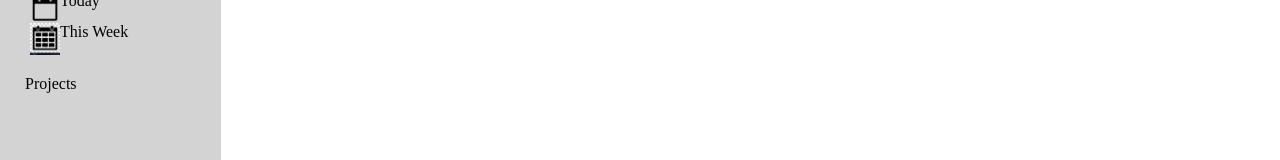
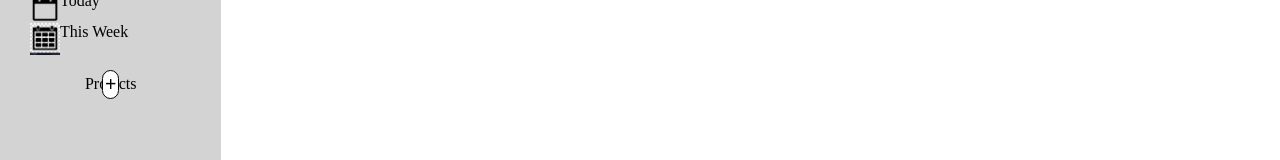
Before and after one commit to Sawaian/todo, a website built with webpack: page dist/index.html in a window 1280 px wide. Shown: the part 163-323 px from the top of the page. Built offline with nearby package versions, Linux system fonts and the light colour scheme.

Commit message:
flex item isn't a flex item under projects. Confusing. Need to look into.

```diff
--- a/src/project.js
+++ b/src/project.js
@@ -12,10 +12,10 @@ const project = (() =>{
         console.log(projectArray);
     }
 
+
+
     function addProject(){
-
         projectArray.push(newProject)
-
     }
 
     function projectList(){
@@ -23,6 +23,7 @@ const project = (() =>{
         if(projectClicked === 0){
             document.getElementById("projectInput").style.display = "flex";
             projectClicked = 1;
+
         }
 
         else if (projectClicked === 1){
@@ -31,7 +32,7 @@ const project = (() =>{
         }
     }
 
-    document.getElementById("projects").addEventListener("click", () => {
+    document.getElementById("addProject").addEventListener("click", () => {
 
         projectList();
         console.log("project added.")
--- a/src/sidebar.js
+++ b/src/sidebar.js
@@ -59,9 +59,14 @@ const sideBar = (() => {
 const projectDom = (() => {
 
     let addProjectField = document.createElement("input");
-    addProjectField.setAttribute("class", "input");
-    addProjectField.setAttribute("id","projectInput");
-    sideBar.projects.appendChild(addProjectField);
+            addProjectField.setAttribute("class", "input");
+                addProjectField.setAttribute("id","projectInput");
+            sideBar.projects.appendChild(addProjectField);
+
+    let addProject = document.createElement("div");
+            addProject.setAttribute("id","addProject");
+            addProject.textContent = "+";
+                sideBar.projects.appendChild(addProject)
 
 
 })();
--- a/src/styles.css
+++ b/src/styles.css
@@ -71,6 +71,13 @@ html{
     order: 3;
 }
 
+#projects{
+    display: flex;
+    flex-direction: column;
+    justify-content: center;
+    align-items: center;
+}
+
 .modalTask{
     display:flex;
     width: 500px;
@@ -98,7 +105,7 @@ html{
 }
 
 
-.addTask{
+.addTask, #addProject{
     background-color: white;
     border-radius: 20px;
     border: thin solid;
@@ -106,14 +113,15 @@ html{
     font-size: 20px;
     font-weight: bold;
     max-width: 24px;
-    justify-content: center;
-    align-items: center;
     padding: 2px;
     display: flex;
     position: absolute;
+    margin: 10px;
+}
+
+.addTask{
     bottom: 0;
     right: 14px;
-    margin: 10px;
 }
 
 .taskDisplay{
--- a/src/taskDom.js
+++ b/src/taskDom.js
@@ -197,9 +197,7 @@ const taskDisplay = (() => {
                 taskDivDisplay.taskDisplay.appendChild(description);
 
 
-                // Removes the element task from the array.
-                // stores new array in local storage.
-
+                // Removes the element task from the array
                 document.getElementById("removeBtn").addEventListener("click", () => {
                     console.log("removed");
                         let index = currentArray.indexOf(element);
```
Also changed, not shown: 1 other file.
